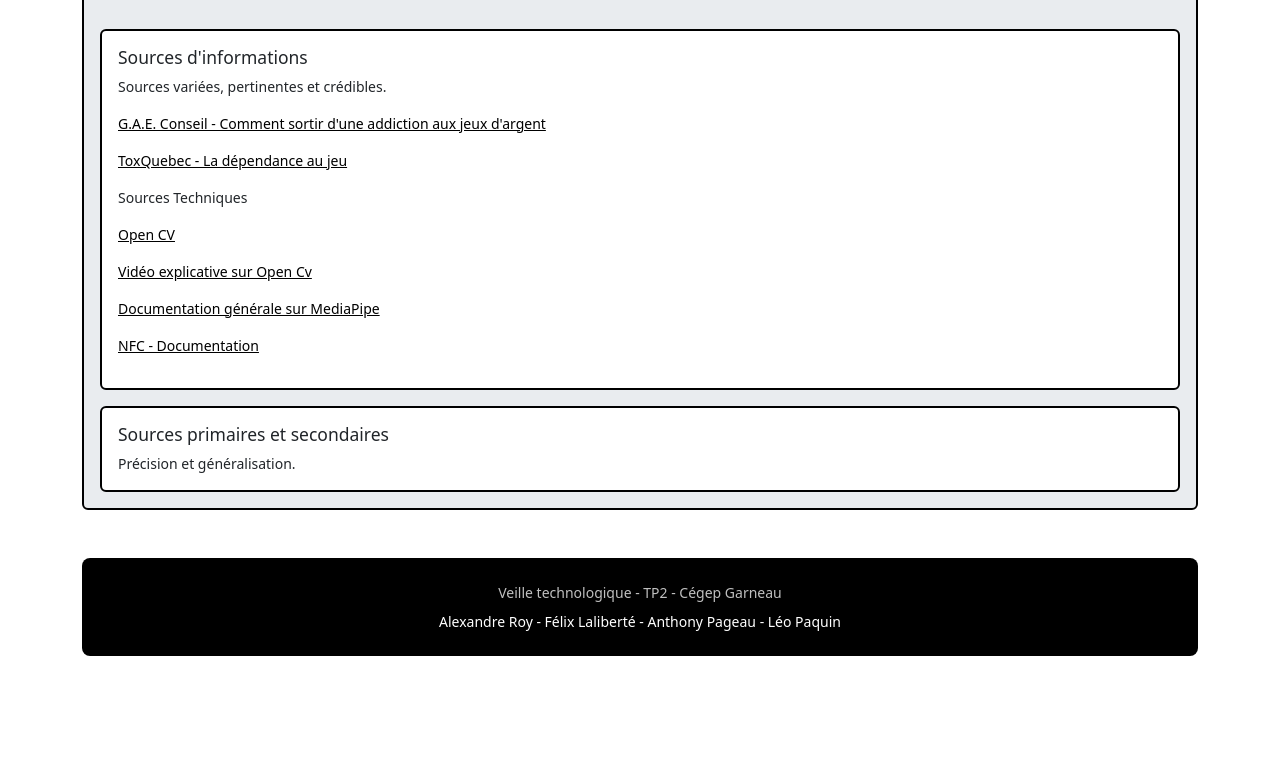
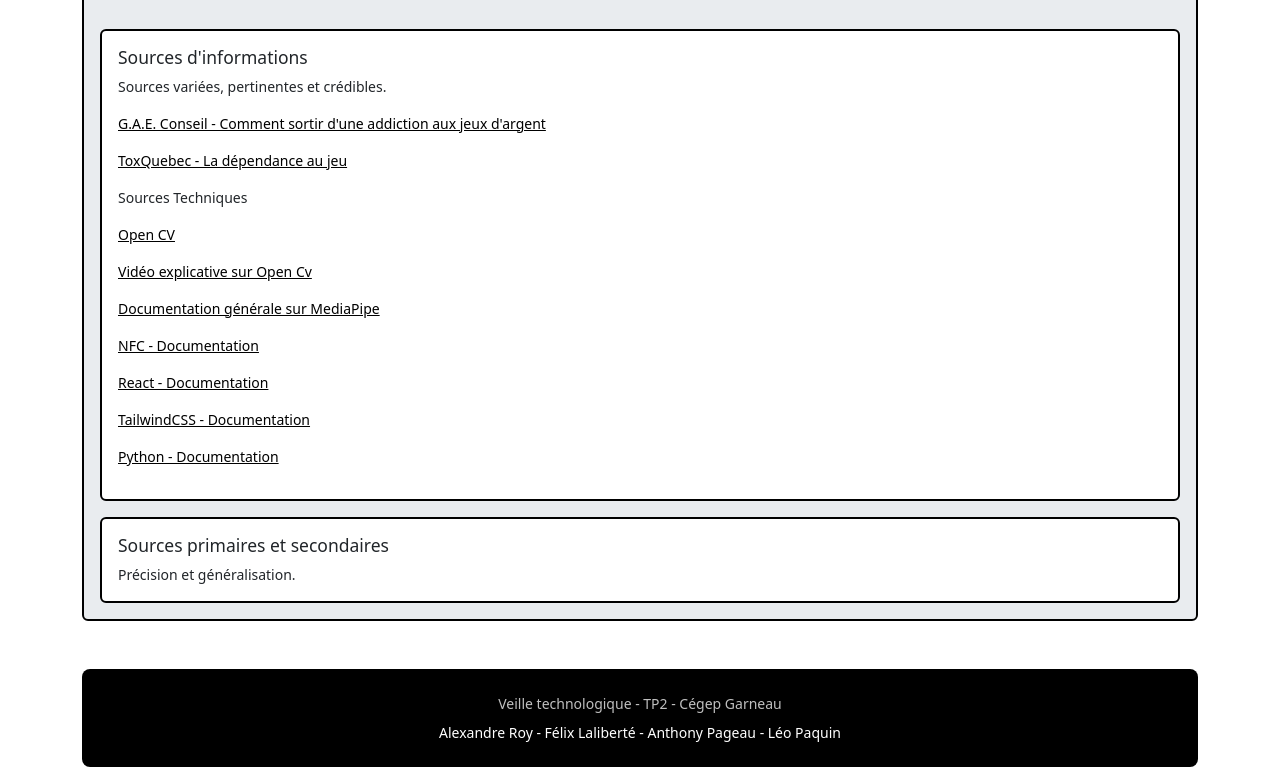
Before and after one commit to arksyy/veille-techno, a plain HTML site: page index.html in a window 1280 px wide. Shown: the part 1936-2719 px from the top of the page. Before the commit the page ends 2608 px from the top, so only its background shows below. Drawn offline with Linux system fonts and the light colour scheme.

Commit message:
ajouts de sources techniques

```diff
--- a/index.html
+++ b/index.html
@@ -229,6 +229,9 @@
                     <p><a href="https://www.youtube.com/watch?v=PeMM80WimN4">Vidéo explicative sur Open Cv</a></p>
                     <p><a href="https://ai.google.dev/edge/mediapipe/solutions/guide?hl=fr">Documentation générale sur MediaPipe</a></p>
                     <p><a href="https://developer.android.com/develop/connectivity/nfc">NFC - Documentation</a></p>
+                    <p><a href="https://react.dev">React - Documentation</a></p>
+                    <p><a href="https://tailwindcss.com">TailwindCSS - Documentation</a></p>
+                    <p><a href="https://www.python.org/doc/">Python - Documentation</a></p>
                   </div>
                 </div>
               </div>
```
